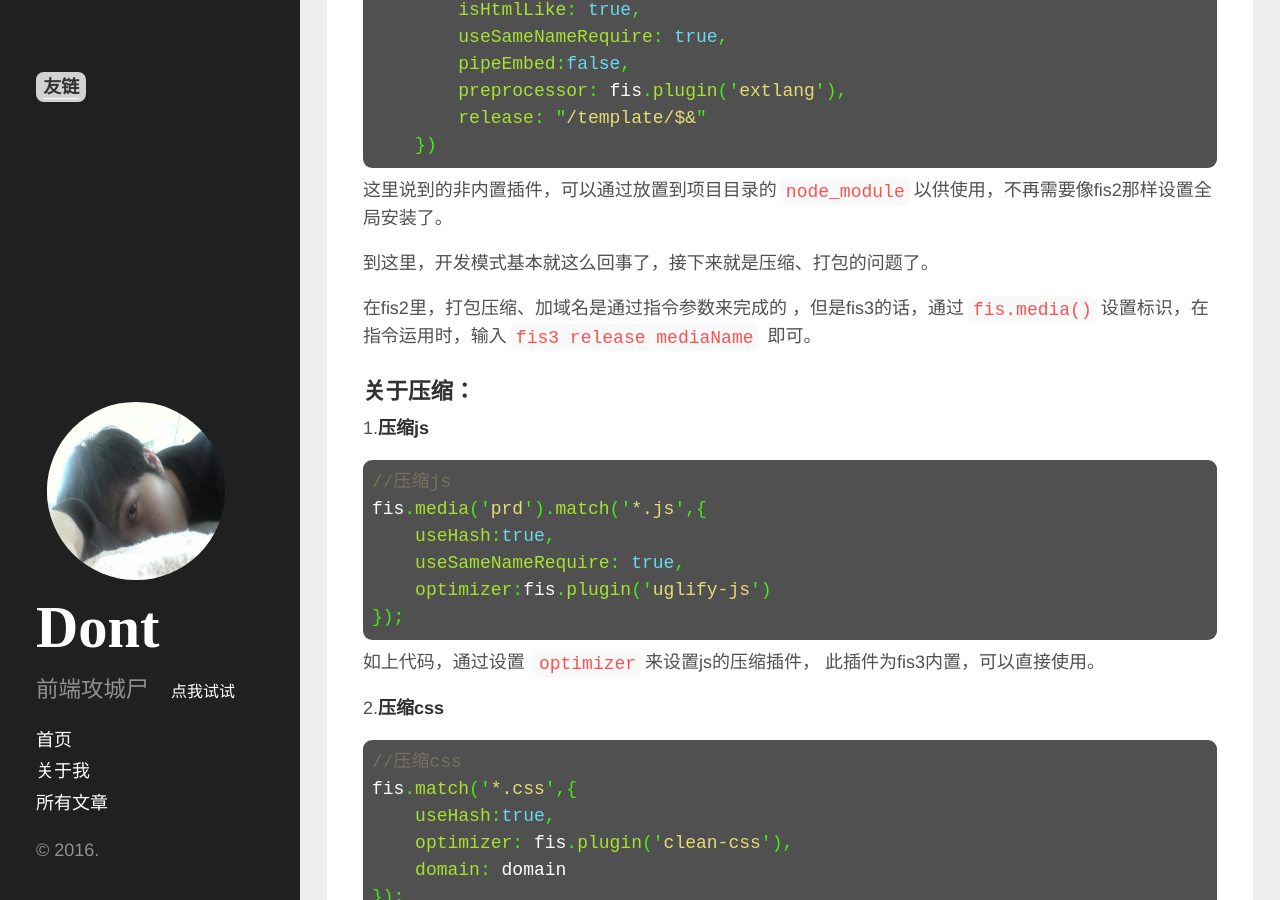
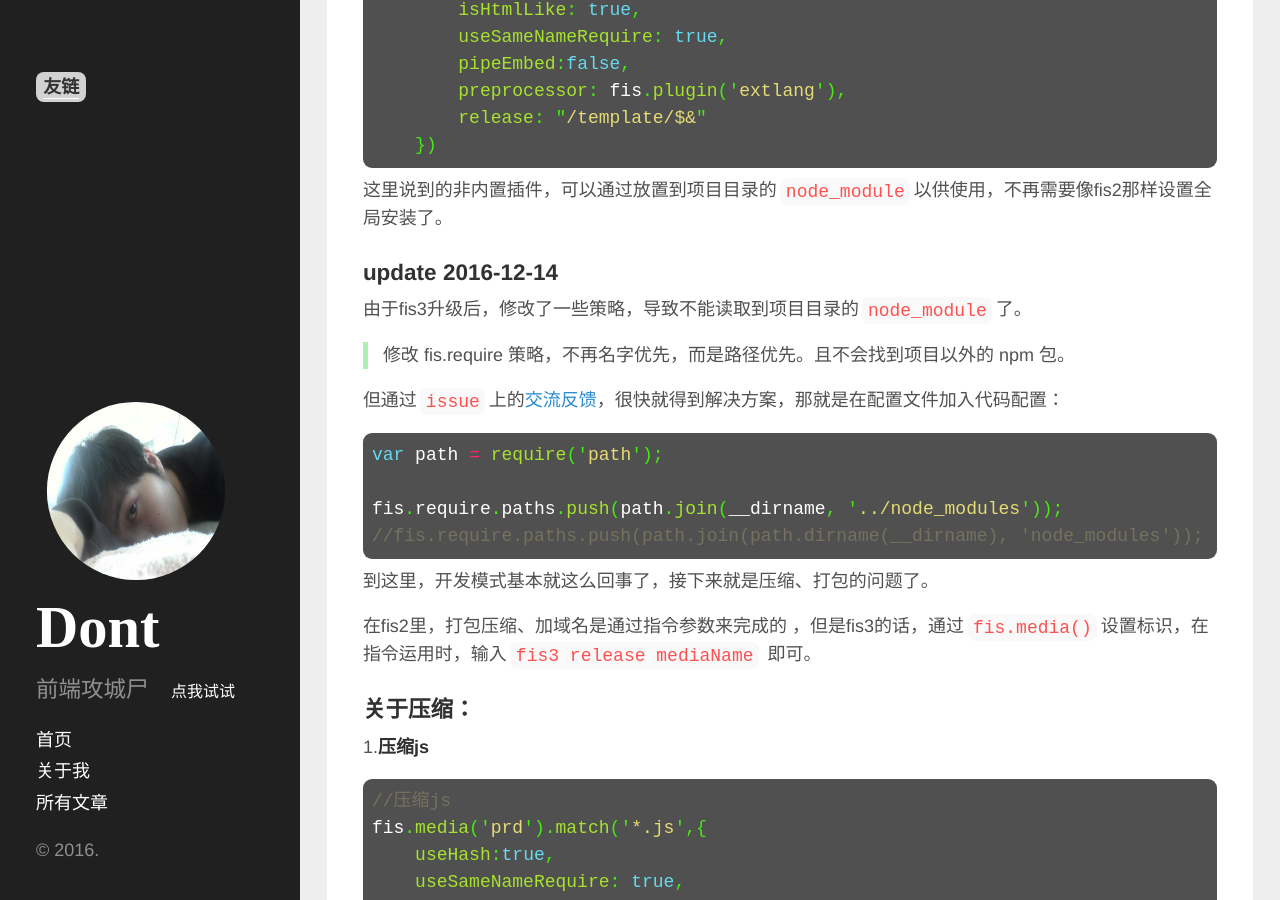
Before and after one commit to shellphon/githublog, a Jekyll site: the page built from _posts/2016-07-11-fis2fis3.md, in a window 1280 px wide and 900 px high, scrolled down 8648 px. Built offline with Jekyll 4.4.1, drawn with Linux system fonts in a browser that asks for light colours; comment, search, counter and statistics services are not loaded.

Commit message:
fis3升级后配置文件的一个补充

```diff
--- a/_posts/2016-07-11-fis2fis3.md
+++ b/_posts/2016-07-11-fis2fis3.md
@@ -334,6 +334,23 @@ fis.match('**.ftl', {
 
 这里说到的非内置插件，可以通过放置到项目目录的`node_module`以供使用，不再需要像fis2那样设置全局安装了。
 
+### update 2016-12-14
+
+由于fis3升级后，修改了一些策略，导致不能读取到项目目录的`node_module`了。
+
+> 修改 fis.require 策略，不再名字优先，而是路径优先。且不会找到项目以外的 npm 包。
+
+但通过`issue`上的[交流反馈](https://github.com/fex-team/fis3/issues/1011)，很快就得到解决方案，那就是在配置文件加入代码配置：
+
+{%highlight javascript%}
+var path = require('path');
+
+fis.require.paths.push(path.join(__dirname, '../node_modules'));
+//fis.require.paths.push(path.join(path.dirname(__dirname), 'node_modules'));
+
+{%endhighlight%}
+
+
 到这里，开发模式基本就这么回事了，接下来就是压缩、打包的问题了。
 
 在fis2里，打包压缩、加域名是通过指令参数来完成的 ，但是fis3的话，通过`fis.media()`设置标识，在指令运用时，输入`fis3 release mediaName` 即可。
```
